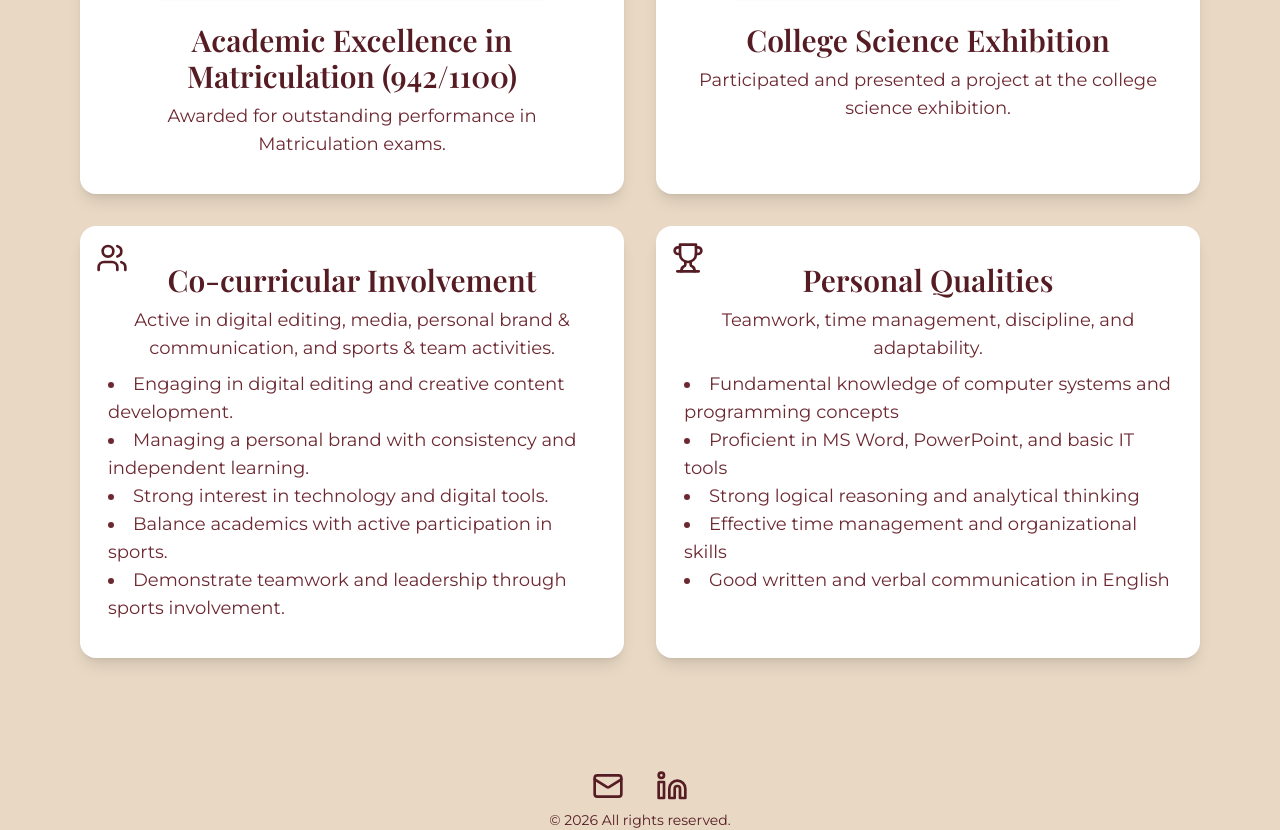
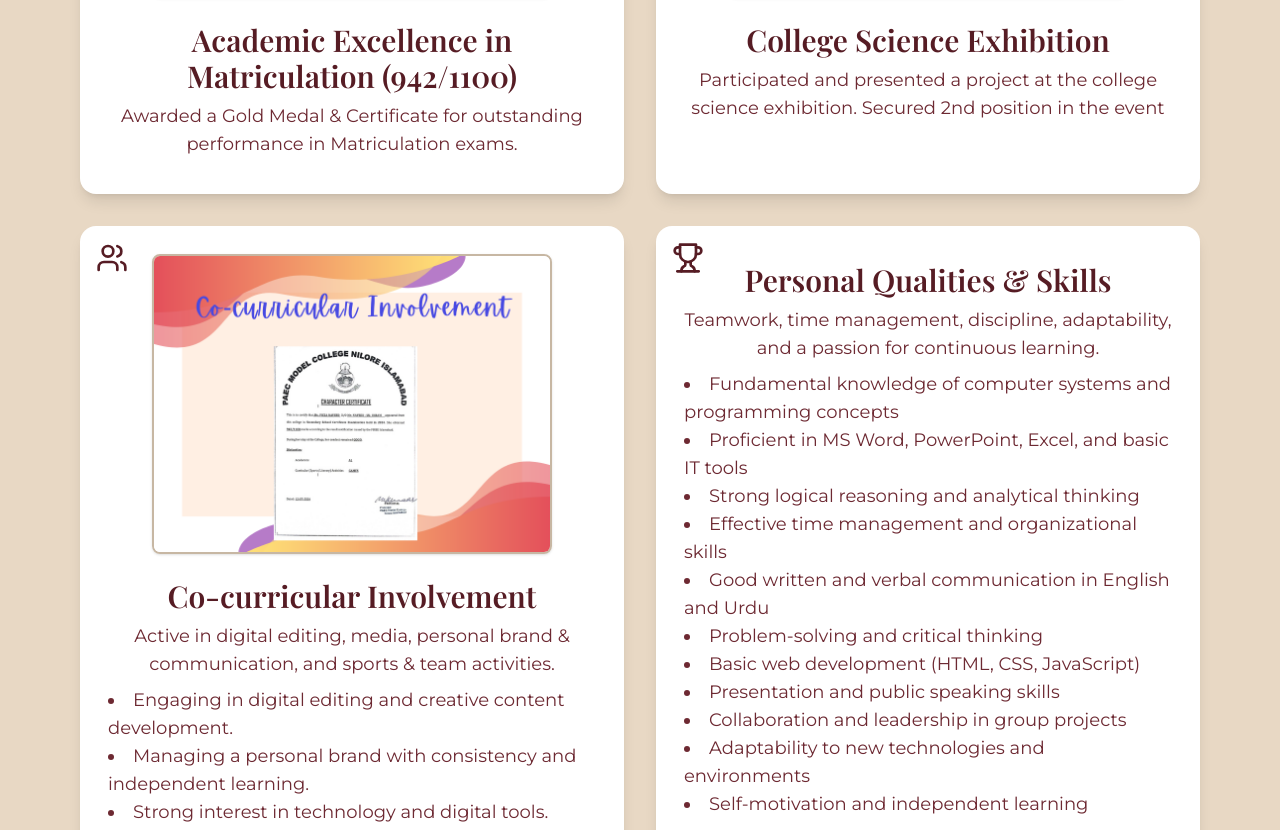
Before and after one commit to omaima112/PortfOlio4, a React (Vite) app: page /achievements in a window 1280 px wide. Shown: the part 618-1448 px from the top of the page. Built offline with nearby package versions, Linux system fonts and the light colour scheme.

Commit message:
Enhance achievements: add image to co-curricular, expand personal qualities and skills

```diff
--- a/src/app/pages/Achievements.tsx
+++ b/src/app/pages/Achievements.tsx
@@ -14,18 +14,18 @@ export function Achievements() {
       icon: <Award className="text-[#561C24]" size={32} />,
       title: 'Academic Excellence in Matriculation (942/1100)',
       img: '/achievements/2.png',
-      description: 'Awarded for outstanding performance in Matriculation exams.'
+      description: 'Awarded a Gold Medal & Certificate for outstanding performance in Matriculation exams.'
     },
     {
       icon: <Award className="text-[#561C24]" size={32} />,
       title: 'College Science Exhibition',
       img: '/achievements/1.png',
-      description: 'Participated and presented a project at the college science exhibition.'
+      description: 'Participated and presented a project at the college science exhibition. Secured 2nd position in the event'
     },
     {
       icon: <Users className="text-[#561C24]" size={32} />,
       title: 'Co-curricular Involvement',
-      img: undefined, // No photo option
+      img: '/achievements/3.png', // Added photo option
       description: (
         <>
           Active in digital editing, media, personal brand & communication, and sports & team activities.
@@ -34,24 +34,30 @@ export function Achievements() {
             <li>Managing a personal brand with consistency and independent learning.</li>
             <li>Strong interest in technology and digital tools.</li>
             <li>Balance academics with active participation in sports.</li>
-            <li>Demonstrate teamwork and leadership through sports involvement.</li>
+
           </ul>
         </>
       )
     },
     {
       icon: <Trophy className="text-[#561C24]" size={32} />,
-      title: 'Personal Qualities',
+      title: 'Personal Qualities & Skills',
       img: undefined, // No photo option
       description: (
         <>
-          Teamwork, time management, discipline, and adaptability.
+          Teamwork, time management, discipline, adaptability, and a passion for continuous learning.
           <ul className="text-left mt-2 list-disc list-inside text-[#6D2932] text-base md:text-lg">
             <li>Fundamental knowledge of computer systems and programming concepts</li>
-            <li>Proficient in MS Word, PowerPoint, and basic IT tools</li>
+            <li>Proficient in MS Word, PowerPoint, Excel, and basic IT tools</li>
             <li>Strong logical reasoning and analytical thinking</li>
             <li>Effective time management and organizational skills</li>
-            <li>Good written and verbal communication in English</li>
+            <li>Good written and verbal communication in English and Urdu</li>
+            <li>Problem-solving and critical thinking</li>
+            <li>Basic web development (HTML, CSS, JavaScript)</li>
+            <li>Presentation and public speaking skills</li>
+            <li>Collaboration and leadership in group projects</li>
+            <li>Adaptability to new technologies and environments</li>
+            <li>Self-motivation and independent learning</li>
           </ul>
         </>
       )
--- a/src/app/pages/Education.tsx
+++ b/src/app/pages/Education.tsx
@@ -46,12 +46,7 @@ export function Education() {
                     <span className="bg-[#E8D8C4] px-4 py-2 rounded-md font-['Montserrat'] text-sm text-[#561C24]">
                       Physics
                     </span>
-                    <span className="bg-[#E8D8C4] px-4 py-2 rounded-md font-['Montserrat'] text-sm text-[#561C24]">
-                      English
-                    </span>
-                    <span className="bg-[#E8D8C4] px-4 py-2 rounded-md font-['Montserrat'] text-sm text-[#561C24]">
-                      Urdu
-                    </span>
+
                   </div>
                 </div>
 
@@ -142,11 +137,9 @@ export function Education() {
                       Chemistry
                     </span>
                     <span className="bg-[#E8D8C4] px-4 py-2 rounded-md font-['Montserrat'] text-sm text-[#561C24]">
-                      Biology
+                      Computer
                     </span>
-                    <span className="bg-[#E8D8C4] px-4 py-2 rounded-md font-['Montserrat'] text-sm text-[#561C24]">
-                      English
-                    </span>
+
                   </div>
                 </div>
 
--- a/src/app/pages/Home.tsx
+++ b/src/app/pages/Home.tsx
@@ -9,7 +9,7 @@ export function Home() {
               Fizza Naveed
             </h1>
             <p className="font-['Montserrat'] text-xl md:text-2xl text-[#C7B7A3] mb-6 max-w-xl tracking-wide leading-relaxed">
-              Computer Science student specializing in Cyber Security and Artificial Intelligence, focused on building secure and intelligent digital solutions.
+              I am a Computer Science student currently pursuing Intermediate in Computer Science (ICS), with a strong interest in computing, logic, and problem-solving.
             </p>
             <blockquote className="font-['Montserrat'] italic text-base md:text-lg text-[#E8D8C4] max-w-2xl tracking-wide leading-relaxed mb-2">
               <span className="block text-2xl md:text-3xl mb-2">“Computer science empowers students to create the world of tomorrow.”</span>
```
Also changed, not shown: public/achievements/3.png (added).
